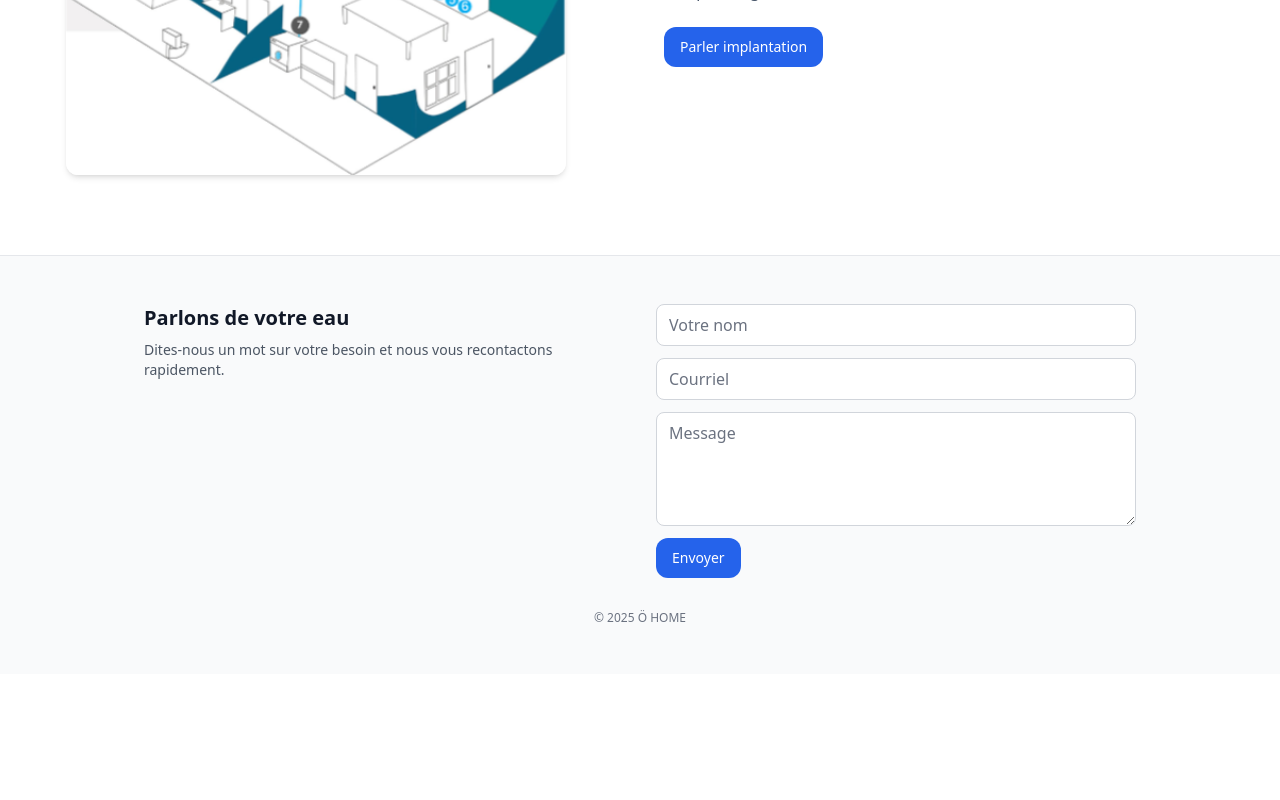
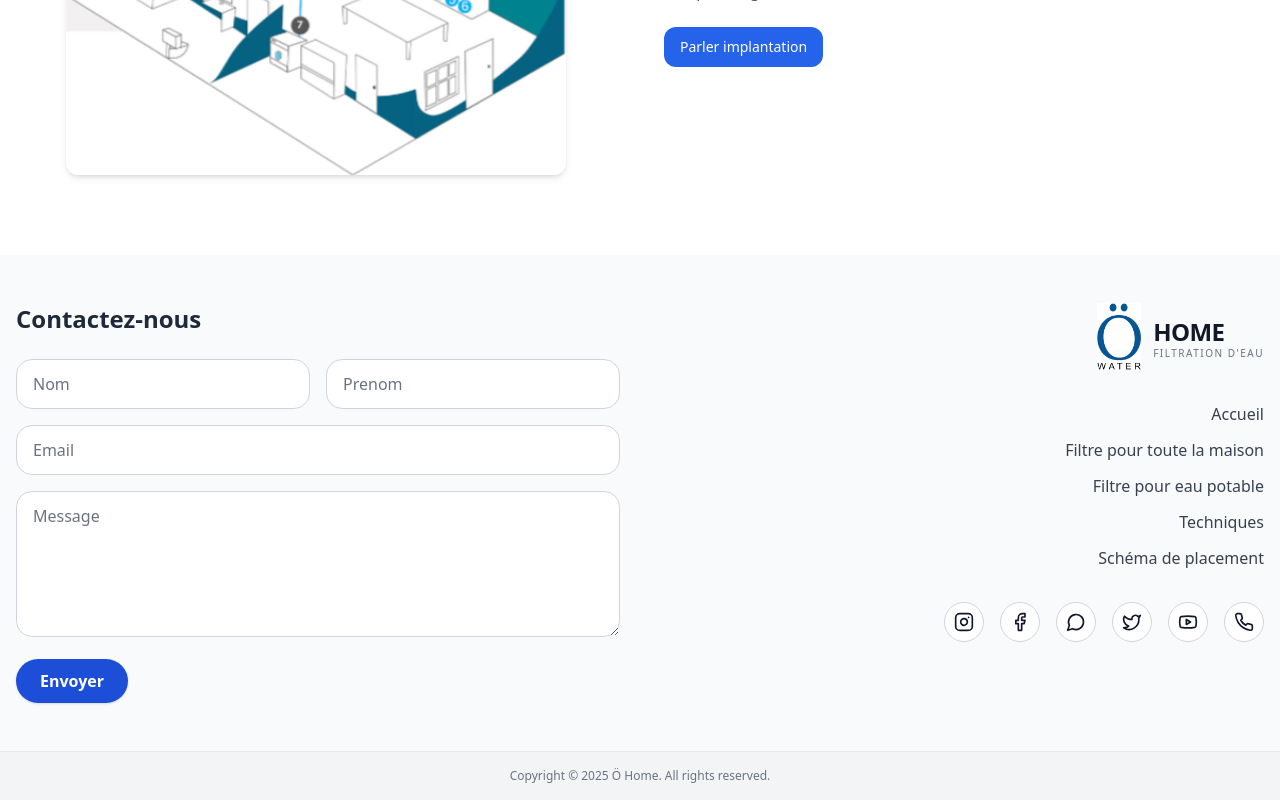
Before and after one commit to Datav1nci/o, a Next.js app in the folder o/: page / in a window 1280 px wide. Shown: the part 3135-3935 px from the top of the page. Before the commit the page ends 3809 px from the top, so only its background shows below. Built offline with nearby package versions, Linux system fonts and the light colour scheme; no server answers.

Commit message:
changed footer

```diff
--- a/o/app/(site)/components/Footer.tsx
+++ b/o/app/(site)/components/Footer.tsx
@@ -1,50 +1,159 @@
 'use client';
+
 import { useState } from 'react';
-import { Button } from './Button';
-
+import Image from 'next/image';
+import Link from 'next/link';
+import { Facebook, Instagram, Youtube, Twitter, Phone, MessageCircle } from 'lucide-react';
+import { cn } from '@/lib/utils';
+import { buttonVariants } from '@/components/ui/button';
 
 export default function Footer() {
   const [status, setStatus] = useState<'idle' | 'loading' | 'ok' | 'error'>('idle');
+  const [error, setError] = useState('');
 
+  async function onSubmit(e: React.FormEvent<HTMLFormElement>) {
+    e.preventDefault();
+    setStatus('loading');
+    setError('');
 
-async function onSubmit(formData: FormData) {
-setStatus('loading');
-try {
-const res = await fetch('/(site)/api/contact', {
+    const f = e.currentTarget;
+    const first = (f.elements.namedItem('firstName') as HTMLInputElement).value.trim();
+    const last = (f.elements.namedItem('lastName') as HTMLInputElement).value.trim();
+    const email = (f.elements.namedItem('email') as HTMLInputElement).value.trim();
+    const message = (f.elements.namedItem('message') as HTMLTextAreaElement).value.trim();
+    const hp = (f.elements.namedItem('hp') as HTMLInputElement)?.value ?? '';
+
+    const res = await fetch('/api/contact', {
       method: 'POST',
-body: formData
+      headers: { 'content-type': 'application/json' },
+      body: JSON.stringify({ name: [first, last].filter(Boolean).join(' '), email, message, hp }),
     });
-if (!res.ok) throw new Error('Failed');
+
+    if (res.ok) {
       setStatus('ok');
-} catch (e) {
+      f.reset();
+    } else {
+      const j = await res.json().catch(() => ({}));
+      setError(j?.error ?? 'Erreur de soumission');
       setStatus('error');
     }
   }
 
+  return (
+    <footer className="bg-gray-50">
+      {/* top block */}
+      <div className="container mx-auto grid grid-cols-1 gap-10 px-4 py-12 md:grid-cols-2">
+        {/* LEFT: form */}
+        <div>
+          <h3 className="text-2xl font-semibold text-slate-800">Contactez-nous</h3>
 
-return (
-<footer id="contact" className="border-t border-gray-200 bg-gray-50 py-12 dark:border-gray-800 dark:bg-gray-950">
-<div className="container mx-auto grid max-w-5xl grid-cols-1 gap-8 px-4 md:grid-cols-2">
-<div>
-<h2 className="mb-2 text-xl font-semibold">Parlons de votre eau</h2>
-<p className="text-sm text-gray-600 dark:text-gray-400">
-Dites-nous un mot sur votre besoin et nous vous recontactons rapidement.
-</p>
+          <form onSubmit={onSubmit} className="mt-6 space-y-4" autoComplete="off">
+            {/* honeypot (hidden but submittable) */}
+            <div className="sr-only" aria-hidden="true">
+              <label htmlFor="hp">Ne pas remplir</label>
+              <input id="hp" name="hp" type="text" tabIndex={-1} autoComplete="off" />
             </div>
-<form action={onSubmit} className="grid gap-3">
-<input name="name" required placeholder="Votre nom" className="rounded-lg border-gray-300" />
-<input name="email" type="email" required placeholder="Courriel" className="rounded-lg border-gray-300" />
-<textarea name="message" rows={4} placeholder="Message" className="rounded-lg border-gray-300" />
-<div className="flex items-center gap-3">
-<Button type="submit" disabled={status === 'loading'}>
+
+            <div className="grid gap-4 sm:grid-cols-2">
+              <input
+                name="firstName"
+                placeholder="Nom"
+                className="w-full rounded-2xl border border-gray-300 bg-white px-4 py-3 outline-none ring-0 focus:border-blue-500"
+                required
+              />
+              <input
+                name="lastName"
+                placeholder="Prenom"
+                className="w-full rounded-2xl border border-gray-300 bg-white px-4 py-3 outline-none ring-0 focus:border-blue-500"
+              />
+            </div>
+
+            <input
+              name="email"
+              type="email"
+              placeholder="Email"
+              className="w-full rounded-2xl border border-gray-300 bg-white px-4 py-3 outline-none ring-0 focus:border-blue-500"
+              required
+            />
+
+            <textarea
+              name="message"
+              placeholder="Message"
+              rows={5}
+              className="w-full rounded-2xl border border-gray-300 bg-white px-4 py-3 outline-none ring-0 focus:border-blue-500"
+              required
+            />
+
+            <button
+              type="submit"
+              disabled={status === 'loading'}
+              className="rounded-full bg-blue-700 px-6 py-2.5 font-semibold text-white shadow hover:bg-blue-600 disabled:opacity-60"
+            >
               {status === 'loading' ? 'Envoi…' : 'Envoyer'}
-</Button>
-{status === 'ok' && <span className="text-sm text-green-600">Merci! On vous écrit vite.</span>}
-{status === 'error' && <span className="text-sm text-red-600">Oups, réessayez.</span>}
-</div>
+            </button>
+
+            {status === 'ok' && <p className="text-sm text-green-700">Merci — nous vous contacterons.</p>}
+            {status === 'error' && <p className="text-sm text-red-700">Erreur: {error}</p>}
           </form>
         </div>
-<div className="mt-8 text-center text-xs text-gray-500">© {new Date().getFullYear()} Ö HOME</div>
+
+        {/* RIGHT: brand + links + socials */}
+        <div className="flex flex-col items-start gap-8 md:items-end">
+          <div className="flex items-center gap-3">
+            <Image src="/images/logo2.png" alt="Ö HOME" width={44} height={44} />
+            <div className="leading-none">
+              <div className="text-2xl font-semibold tracking-tight">HOME</div>
+              <div className="text-[10px] uppercase tracking-[0.15em] text-gray-500">Filtration d&apos;eau</div>
+            </div>
+          </div>
+
+          <ul className="grid gap-3 text-gray-700 md:text-right">
+            <li><a href="/" className="hover:text-blue-700">Accueil</a></li>
+            <li><a href="#whole-house" className="hover:text-blue-700">Filtre pour toute la maison</a></li>
+            <li><a href="#drinking" className="hover:text-blue-700">Filtre pour eau potable</a></li>
+            <li><a href="#techniques" className="hover:text-blue-700">Techniques</a></li>
+            <li><a href="#distribution" className="hover:text-blue-700">Schéma de placement</a></li>
+          </ul>
+
+          <div className="flex items-center gap-4">
+            <Social href="#" label="Instagram"><Instagram className="h-5 w-5" /></Social>
+            <Social href="#" label="Facebook"><Facebook className="h-5 w-5" /></Social>
+            <Social href="#" label="WhatsApp"><MessageCircle className="h-5 w-5" /></Social>
+            <Social href="#" label="Twitter / X"><Twitter className="h-5 w-5" /></Social>
+            <Social href="#" label="YouTube"><Youtube className="h-5 w-5" /></Social>
+            <Social href="tel:+1" label="Téléphone"><Phone className="h-5 w-5" /></Social>
+          </div>
+        </div>
+      </div>
+
+      {/* bottom bar */}
+      <div className="border-t bg-gray-100 py-4 text-center text-xs text-gray-500">
+        Copyright © {new Date().getFullYear()} Ö Home. All rights reserved.
+      </div>
     </footer>
   );
 }
+
+/** pill icon link */
+function Social({
+  href,
+  label,
+  children,
+}: {
+  href: string;
+  label: string;
+  children: React.ReactNode;
+}) {
+  return (
+    <Link
+      aria-label={label}
+      href={href}
+      className={cn(
+        buttonVariants({ variant: 'ghost', size: 'icon' }),
+        'h-10 w-10 rounded-full border border-gray-300 bg-white hover:border-blue-500 hover:bg-blue-50'
+      )}
+    >
+      {children}
+    </Link>
+  );
+}
```
Lines whose indentation alone changed are shown as unchanged.
